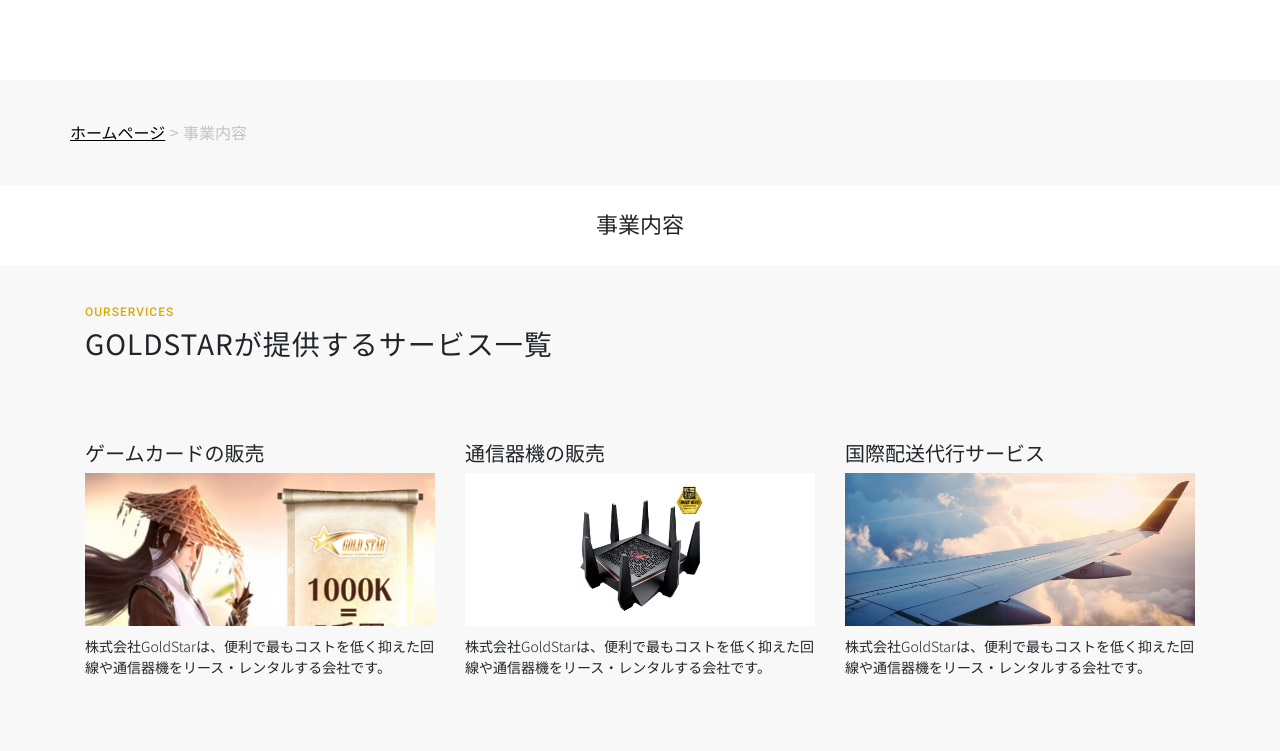
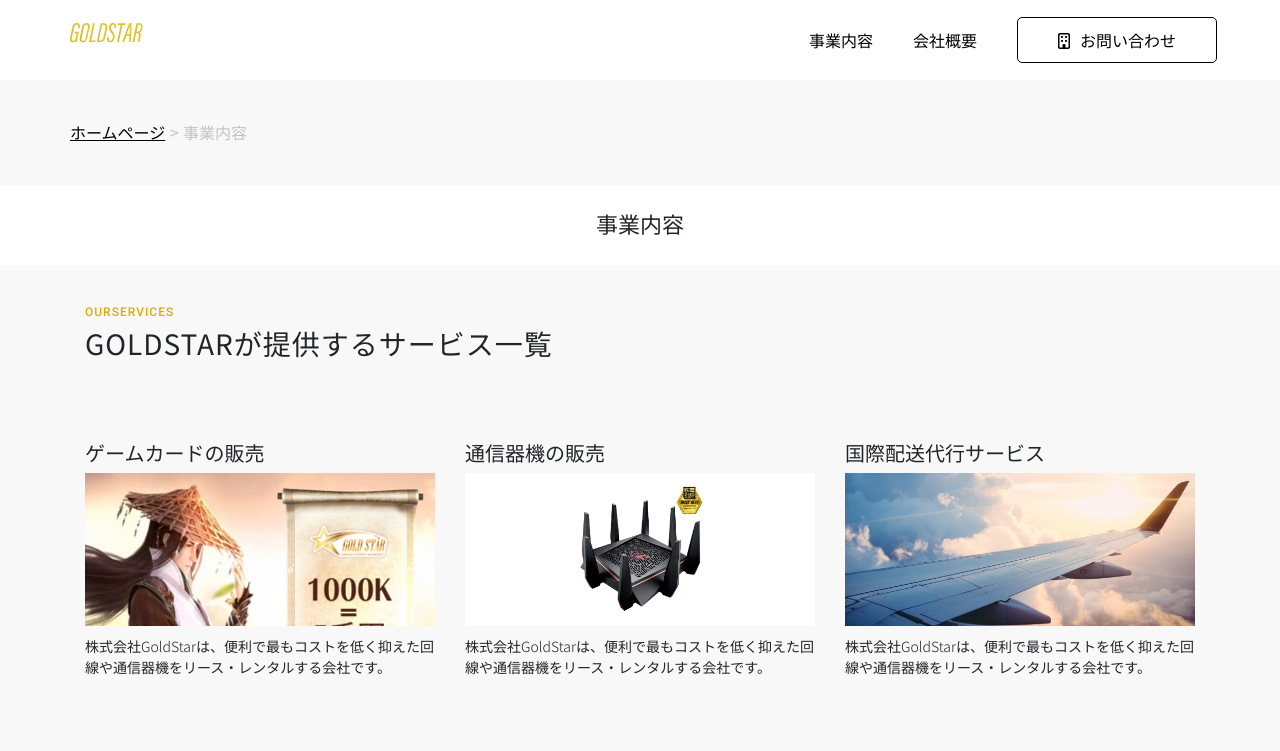
Before and after one commit to t-rao/Goldstar, a website: page dist/services.html in a window 1280 px wide. Shown: the top 751 px of the page. Drawn offline with nearby package versions, Linux system fonts and the light colour scheme; some packages are replaced by stand-ins of ours.

Commit message:
nav also fixed

```diff
--- a/scss/_mobile.scss
+++ b/scss/_mobile.scss
@@ -395,7 +395,7 @@
     background-position: center;
 
     .inner_hero {
-      header {
+      .header2 {
         position: fixed;
         top: 0;
         left: 0;
@@ -409,7 +409,7 @@
         height: 80px;
         padding-top: 20px;
 
-        .header_wrapper {
+        .header_wrapper2 {
           width: 100%;
           max-width: 1140px;
           margin: auto;
@@ -425,15 +425,15 @@
             float: right;
             width: 421px;
 
-            .icon {
+            .icon2 {
               display: none;
             }
 
-            .menu {
+            .menu2 {
               width: 650px;
             }
 
-            .menu li {
+            .menu2 li {
               float: left;
               font-size: 16px;
             }
@@ -443,7 +443,7 @@
               margin: 0 !important;
               padding: 0 !important;
 
-              .nav_item a {
+              .nav_item2 a {
                 color: black;
                 font-weight: 500;
                 font-family: "Noto Sans JP", sans-serif;
@@ -457,7 +457,7 @@
               }
             }
 
-            #free_btn {
+            #free_btn2 {
               padding-left: 40px;
               padding-right: 40px;
               padding-top: 10px;
@@ -478,8 +478,9 @@
               }
             }
 
-            #free_btn:hover {
+            #free_btn2:hover {
               background-color: white;
+              border: 1px solid #dcbd26 !important;
 
               span {
                 color: #dcbd26 !important;
@@ -1040,7 +1041,7 @@
     background-position: center;
 
     .inner_hero {
-      header {
+      .header2 {
         position: fixed;
         top: 0;
         left: 0;
@@ -1054,7 +1055,7 @@
         height: 80px;
         padding-top: 20px;
 
-        .header_wrapper {
+        .header_wrapper2 {
           width: 100%;
           max-width: 960px;
           margin: auto;
@@ -1070,15 +1071,15 @@
             float: right;
             width: 421px;
 
-            .icon {
+            .icon2 {
               display: none;
             }
 
-            .menu {
+            .menu2 {
               width: 650px;
             }
 
-            .menu li {
+            .menu2 li {
               float: left;
               font-size: 16px;
             }
@@ -1088,7 +1089,7 @@
               margin: 0 !important;
               padding: 0 !important;
 
-              .nav_item a {
+              .nav_item2 a {
                 color: black;
                 font-weight: 500;
                 font-family: "Noto Sans JP", sans-serif;
@@ -1102,7 +1103,7 @@
               }
             }
 
-            #free_btn {
+            #free_btn2 {
               padding-left: 40px;
               padding-right: 40px;
               padding-top: 10px;
@@ -1123,8 +1124,10 @@
               }
             }
 
-            #free_btn:hover {
+            #free_btn2:hover {
               background-color: white;
+              border: 1px solid #dcbd26 !important;
+
 
               span {
                 color: #dcbd26 !important;
@@ -1719,7 +1722,7 @@
     background-position: center;
 
     .inner_hero {
-      header {
+      .header2 {
         position: fixed;
         top: 0;
         left: 0;
@@ -1733,7 +1736,7 @@
         height: 80px;
         padding-top: 20px;
 
-        .header_wrapper {
+        .header_wrapper2 {
           width: 100%;
           margin: auto;
 
@@ -1748,11 +1751,11 @@
           nav {
             float: right;
 
-            .icon {
+            .icon2 {
               display: block;
             }
 
-            span.icon {
+            span.icon2 {
               position: absolute;
               right: 0;
               top: 20px;
@@ -1764,7 +1767,7 @@
             // .menu {
             //     width: 528px;
             // }
-            .menu li {
+            .menu2 li {
               // float: left;
               font-size: 16px;
               margin-bottom: 60px;
@@ -1775,7 +1778,7 @@
               margin: 0 !important;
               padding: 0 !important;
 
-              .nav_item a {
+              .nav_item2 a {
                 color: white;
                 font-weight: 500;
                 font-size: 30px;
@@ -1791,7 +1794,7 @@
               }
             }
 
-            .overlay {
+            .overlay2 {
               height: 100%;
               width: 0;
               position: fixed;
@@ -1802,7 +1805,7 @@
               overflow-x: hidden;
               transition: 0.5s;
 
-              #closebtn {
+              #closebtn2 {
                 width: 50px;
                 height: 50px;
                 background: none;
@@ -1810,7 +1813,7 @@
                 margin-right: 0;
               }
 
-              .overlay li {
+              .overlay2 li {
                 padding: 8px;
                 text-decoration: none;
                 font-size: 36px;
@@ -1821,7 +1824,7 @@
                 line-height: 150%;
               }
 
-              .overlay-content {
+              .overlay-content2 {
                 position: relative;
                 top: 15%;
                 width: 100%;
@@ -1830,7 +1833,7 @@
               }
             }
 
-            #free_btn {
+            #free_btn2 {
               padding-left: 40px;
               padding-right: 40px;
               padding-top: 10px;
@@ -2052,6 +2055,7 @@
           text-decoration: none;
           color: white;
           padding-left: 30px;
+          margin-top: 12px;
         }
 
         nav {
@@ -2196,7 +2200,7 @@
 
   // Tag Message
   .tag_mess {
-    height: 90px;
+    height: 120px;
     padding-top: 30px;
     font-size: 16px;
     font-family: "Noto Sans JP", sans-serif;
@@ -2235,6 +2239,8 @@
         font-family: "Noto Sans JP", sans-serif;
         letter-spacing: 1px;
         font-weight: 400;
+        font-size: 20px;
+
       }
     }
 
@@ -2250,7 +2256,7 @@
         height: 60px;
         border-bottom: 1px solid #c3c3c3;
         padding-top: 15px;
-        font-size: 14px;
+        font-size: 12px;
 
         .date {
           font-weight: bold;
@@ -2280,6 +2286,7 @@
         font-family: "Noto Sans JP", sans-serif;
         letter-spacing: 1px;
         font-weight: 400;
+        font-size: 22px;
       }
     }
 
@@ -2439,7 +2446,7 @@
     background-position: center;
 
     .inner_hero {
-      header {
+      .header2 {
         position: fixed;
         top: 0;
         left: 0;
@@ -2453,7 +2460,7 @@
         height: 80px;
         padding-top: 20px;
 
-        .header_wrapper {
+        .header_wrapper2 {
           width: 100%;
           margin: auto;
 
@@ -2463,16 +2470,17 @@
             text-decoration: none;
             color: white;
             padding-left: 30px;
+            margin-top: 12px;
           }
 
           nav {
             float: right;
 
-            .icon {
+            .icon2 {
               display: block;
             }
 
-            span.icon {
+            span.icon2 {
               position: absolute;
               right: 0;
               top: 20px;
@@ -2484,7 +2492,7 @@
             // .menu {
             //     width: 528px;
             // }
-            .menu li {
+            .menu2 li {
               // float: left;
               font-size: 16px;
               margin-bottom: 60px;
@@ -2495,7 +2503,7 @@
               margin: 0 !important;
               padding: 0 !important;
 
-              .nav_item a {
+              .nav_item2 a {
                 color: white;
                 font-weight: 500;
                 font-size: 30px;
@@ -2511,7 +2519,7 @@
               }
             }
 
-            .overlay {
+            .overlay2 {
               height: 100%;
               width: 0;
               position: fixed;
@@ -2522,7 +2530,7 @@
               overflow-x: hidden;
               transition: 0.5s;
 
-              #closebtn {
+              #closebtn2 {
                 width: 50px;
                 height: 50px;
                 background: none;
@@ -2530,7 +2538,7 @@
                 margin-right: 0;
               }
 
-              .overlay li {
+              .overlay2 li {
                 padding: 8px;
                 text-decoration: none;
                 font-size: 36px;
@@ -2541,7 +2549,7 @@
                 line-height: 150%;
               }
 
-              .overlay-content {
+              .overlay-content2 {
                 position: relative;
                 top: 15%;
                 width: 100%;
@@ -2550,7 +2558,7 @@
               }
             }
 
-            #free_btn {
+            #free_btn2 {
               padding-left: 40px;
               padding-right: 40px;
               padding-top: 10px;
--- a/scss/main.scss
+++ b/scss/main.scss
@@ -29,3 +29,10 @@
   -moz-box-shadow: 0 1px 5px rgba(0, 0, 0, 0.25);
   box-shadow: 0 1px 5px rgba(0, 0, 0, 0.25);
 }
+
+.header2.active {
+  background: #fff !important;
+  -webkit-box-shadow: 0 1px 5px rgba(0, 0, 0, 0.25);
+  -moz-box-shadow: 0 1px 5px rgba(0, 0, 0, 0.25);
+  box-shadow: 0 1px 5px rgba(0, 0, 0, 0.25);
+}
```
Also changed, not shown: dist/css/main.css, dist/js/script.js, dist/services.html.
